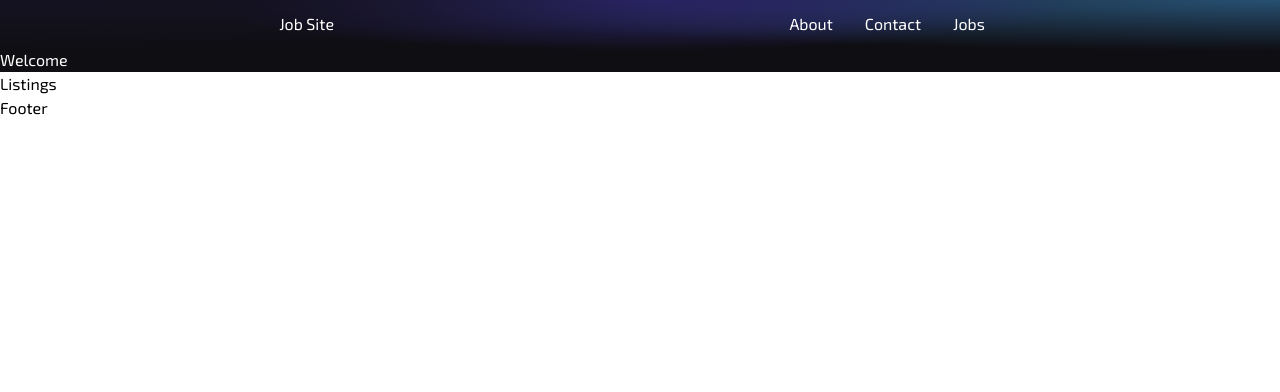
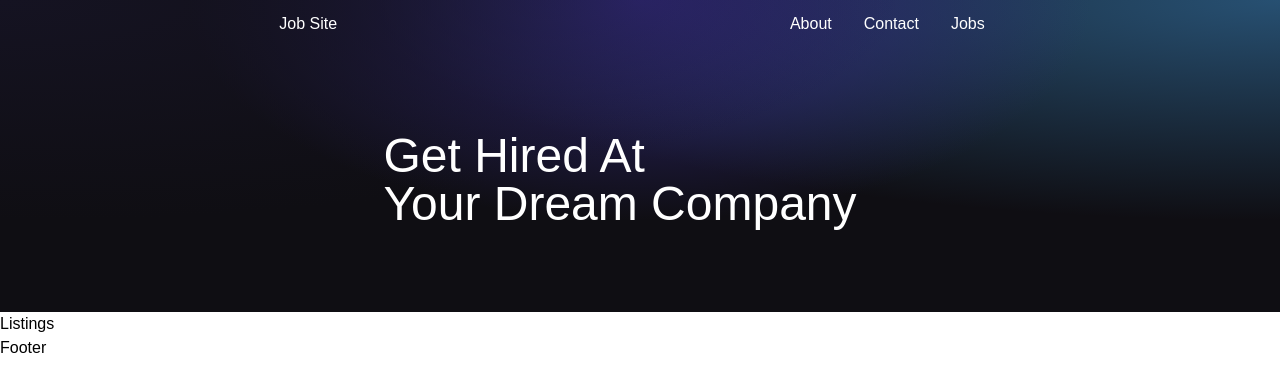
Before and after one commit to Maniktherana/job_posting, a React (Vite) app in the folder vite-project/: page / in a window 1280 px wide. Shown: the top 392 px of the page. Built offline with nearby package versions, Linux system fonts and the light colour scheme.

Commit message:
Add axios

```diff
--- a/vite-project/package.json
+++ b/vite-project/package.json
@@ -8,6 +8,7 @@
     "preview": "vite preview"
   },
   "dependencies": {
+    "axios": "^0.25.0",
     "react": "^17.0.2",
     "react-dom": "^17.0.2",
     "react-icons": "^4.3.1"
--- a/vite-project/src/components/Welcome.jsx
+++ b/vite-project/src/components/Welcome.jsx
@@ -2,7 +2,15 @@ import React from "react"
 
 const Welcome = () => {
     return (
-       <h1 className="text-white">Welcome</h1>
+       <div className="flex w-full justify-center items-center">
+            <div className="flex mf:flex row flex-col items-start justify-between md:p-20 py-12 px-4">
+                <div className="flex flex-1 justify-start flex-col mf:mr-10">
+                    <h1 className="text-3xl sm:text-5xl text-white text-gradient py-1">
+                        Get Hired At <br /> Your Dream Company
+                    </h1>
+                </div>
+            </div>
+       </div>
     )
 }
 
--- a/vite-project/src/index.css
+++ b/vite-project/src/index.css
@@ -1,4 +1,4 @@
-@import url('https://fonts.googleapis.com/css2?family=Exo+2:wght@300;400;600&display=swap');
+@import url('https://fonts.googleapis.com/css2?family=Merriweather+Sans:wght@400;600;700;800&display=swap');
 
 body {
     margin: 0;
--- a/vite-project/tailwind.config.js
+++ b/vite-project/tailwind.config.js
@@ -4,8 +4,8 @@ module.exports = {
   darkMode: false, // or 'media' or 'class'
   theme: {
     fontFamily: {
-      display: ["Exo 2", "sans-serif"],
-      body: ["Exo 2", "sans-serif"],
+      display: ["Merriweather Sans", "sans-serif"],
+      body: ["Merriweather Sans", "sans-serif"],
     },
     extend: {
       screens: {
```
Also changed, not shown: 1 other file (tests, documents, lock files or other folders).
